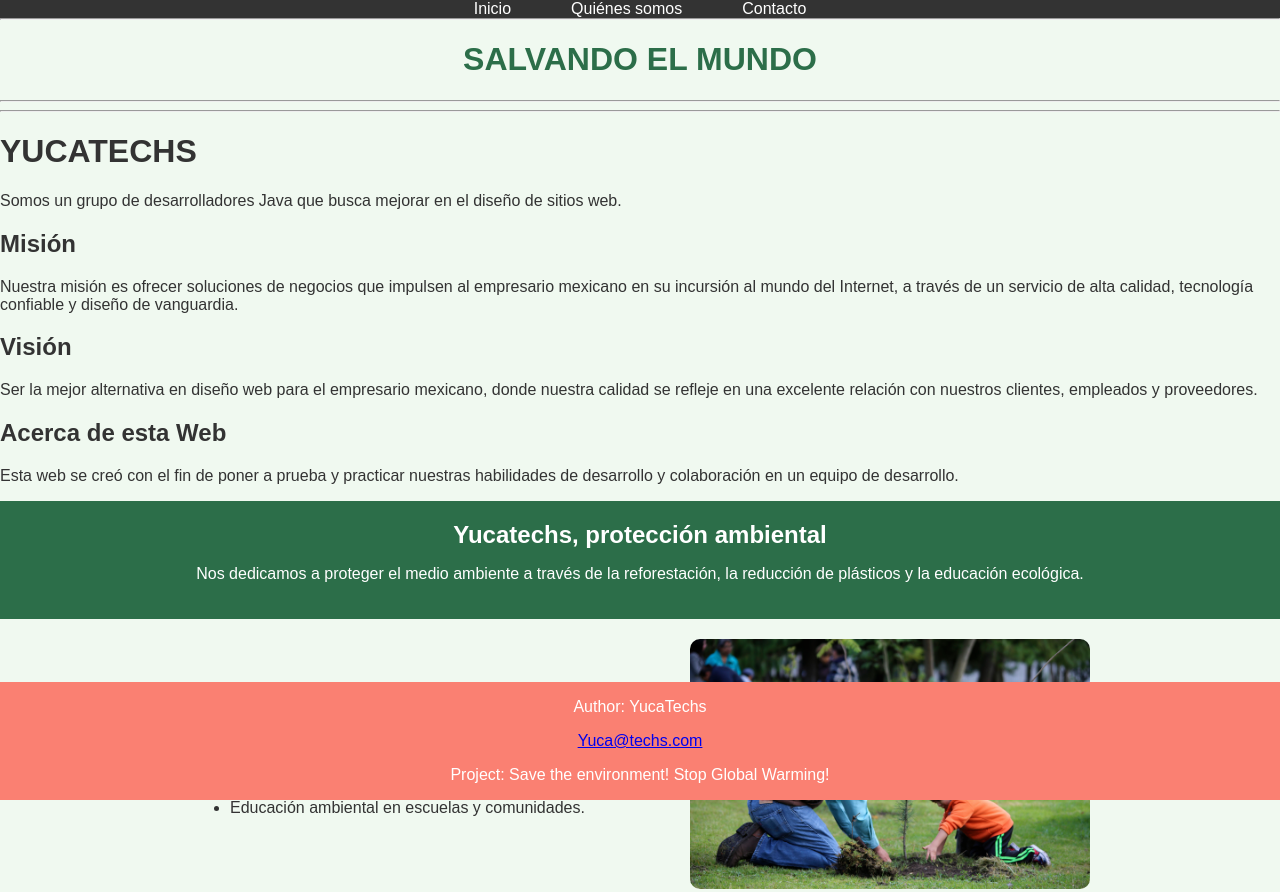
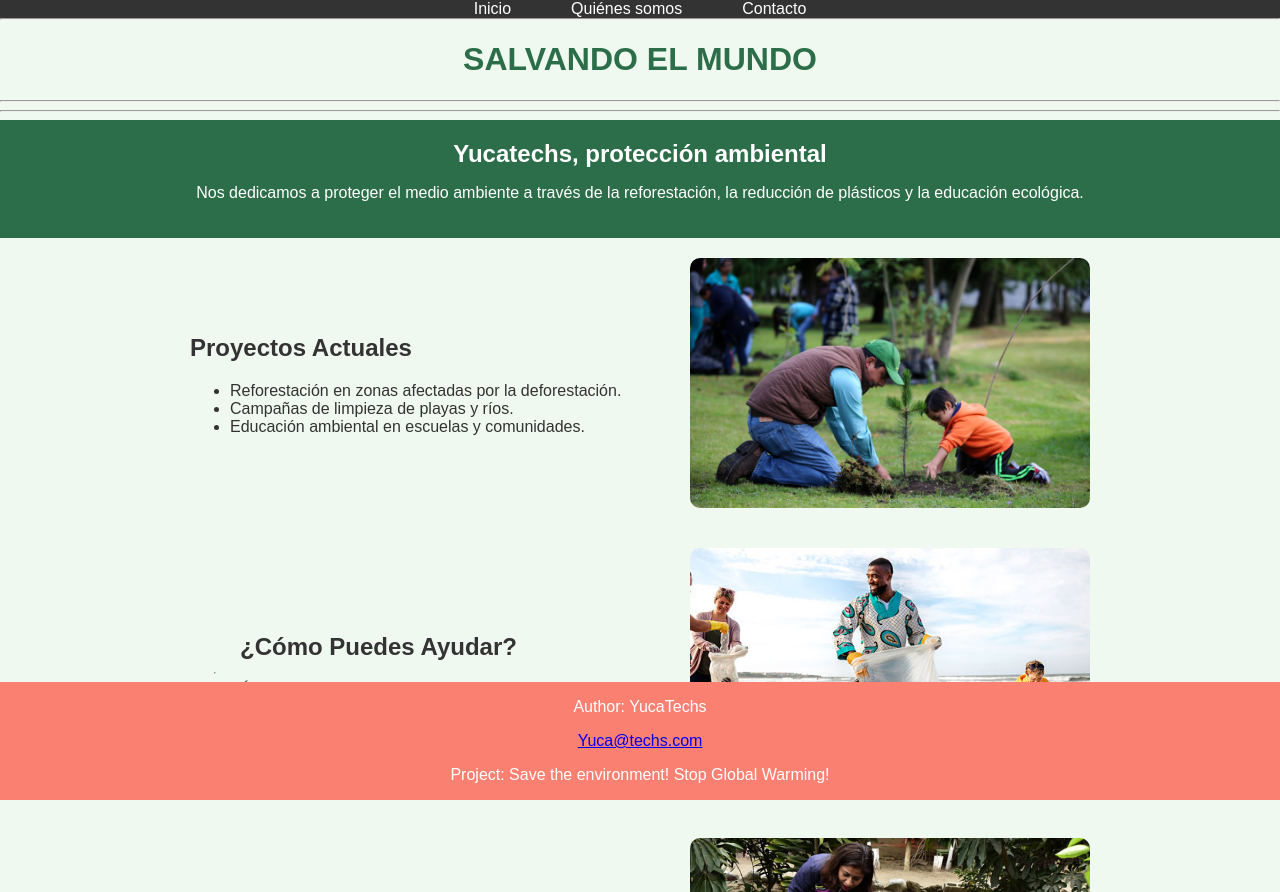
Before and after one commit to osbaldo2000/TIFC2DEV-SDPF6-Simulaci-n-de-Proyecto-SCRUM, a plain HTML site: page index.html in a window 1280 px wide. Shown: the top 892 px of the page. Drawn offline with Linux system fonts and the light colour scheme.

```diff
--- a/index.html
+++ b/index.html
@@ -25,32 +25,7 @@
     <hr>
     <hr>
 
-    <div class="container my-5">
-      <div class="row justify-content-center text-center">
-          <div class="col-12">
-              <h1 class="text-success">YUCATECHS</h1>
-              <p class="lead">Somos un grupo de desarrolladores Java que busca mejorar en el diseño de sitios web.</p>
-          </div>
-      </div>
 
-      <div class="row justify-content-center text-center">
-          <div class="col-md-6 col-12 p-3">
-              <h2 class="text-primary">Misión</h2>
-              <p>Nuestra misión es ofrecer soluciones de negocios que impulsen al empresario mexicano en su incursión al mundo del Internet, a través de un servicio de alta calidad, tecnología confiable y diseño de vanguardia.</p>
-          </div>
-          <div class="col-md-6 col-12 p-3">
-              <h2 class="text-primary">Visión</h2>
-              <p>Ser la mejor alternativa en diseño web para el empresario mexicano, donde nuestra calidad se refleje en una excelente relación con nuestros clientes, empleados y proveedores.</p>
-          </div>
-      </div>
-
-      <div class="row justify-content-center text-center">
-          <div class="col-md-6 col-12 p-3">
-              <h2 class="text-warning">Acerca de esta Web</h2>
-              <p>Esta web se creó con el fin de poner a prueba y practicar nuestras habilidades de desarrollo y colaboración en un equipo de desarrollo.</p>
-          </div>
-      </div>
-  </div>
 
     <section class="intro">
         <h1>Yucatechs, protección ambiental</h1>
```
